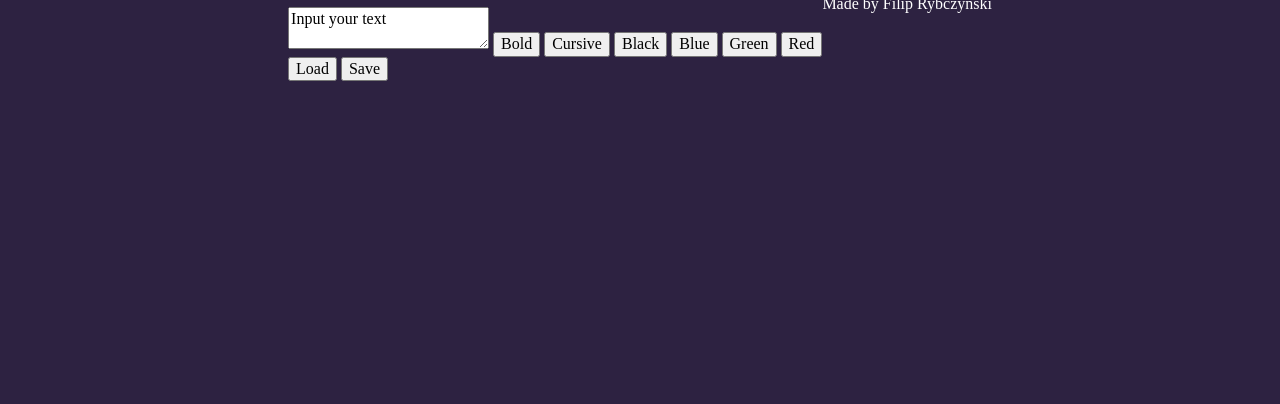
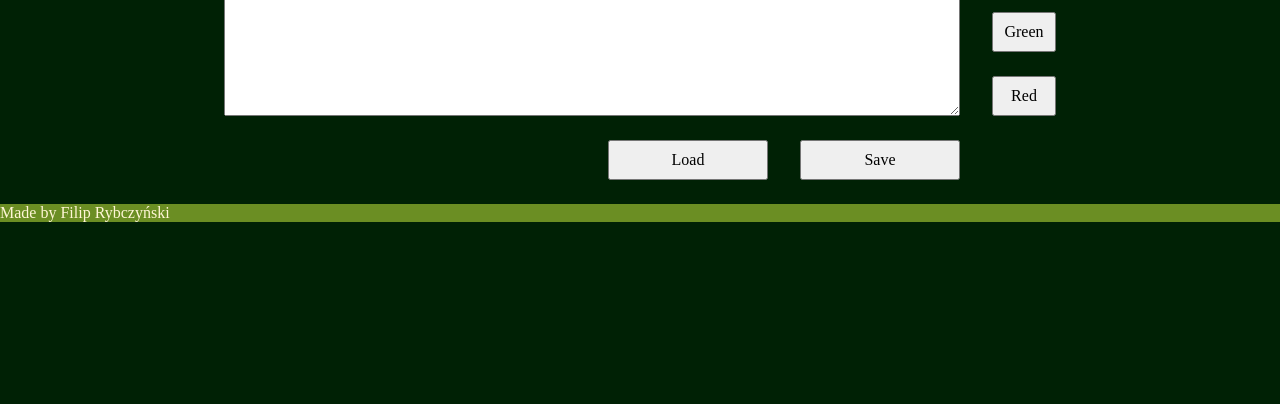
Before and after one commit to filip-rybczynski/text-editor, a website built with webpack: page src/pages/index.html in a window 1280 px wide. Shown: the part 396-800 px from the top of the page. Built offline with nearby package versions, Linux system fonts and the light colour scheme.

Commit message:
feat: CSS - basic grid structure

```diff
--- a/src/pages/index.html
+++ b/src/pages/index.html
@@ -7,27 +7,26 @@
   </head>
 
   <body>
-
-    <main>
-      <header>
+    <main class="editor">
+      <header class="editor__main-header">
         <h1>SIMPLE EDITOR</h1>
       </header>
 
-        <textarea>Input your text</textarea>
-        <button>Bold</button>
-        <button>Cursive</button>
-        <button>Black</button>
-        <button>Blue</button>
-        <button>Green</button>
-        <button>Red</button>
+        <textarea class="editor__textarea">Input your text</textarea>
+        <button class="editor__button editor__button--bold">Bold</button>
+        <button class="editor__button editor__button--cursive">Cursive</button>
+        <button class="editor__button editor__button--black">Black</button>
+        <button class="editor__button editor__button--blue">Blue</button>
+        <button class="editor__button editor__button--green">Green</button>
+        <button class="editor__button editor__button--red">Red</button>
 
-        <div>
-          <button>Load</button>
-          <button>Save</button>
-        </div>
+
+          <button class="editor__button editor__button--load">Load</button>
+          <button class="editor__button editor__button--save">Save</button>
+
 
     </main>
 
-    <footer>Made by Filip Rybczyński</footer>
+    <footer class="footer">Made by Filip Rybczyński</footer>
   </body>
 </html>
--- a/src/scss/main.scss
+++ b/src/scss/main.scss
@@ -4,10 +4,63 @@
 @import "modules/hello.scss";
 
 body {
-  background: $wtf;
-  color: #fff;
-  display: flex;
-  align-items: center;
-  justify-content: center;
+  background: #002105;
+  color: #fff6d6;
   min-height: 100vh;
 }
+
+.editor {
+  display: grid;
+  // grid-template-columns: [left-margin] 1fr [title] 352px [load-button] 160px [save-button] 160px [style-buttons] 160px [right-margin] 1fr;
+  // grid-template-rows: [top-margin] 1fr [title] 96px [editor] 360px [buttons] 40px [bottom-margin] 1fr;
+  grid-template-columns: 1fr repeat(9, 64px) 1fr;
+  grid-template-rows: 1fr repeat(9, 40px) 1fr;
+  column-gap: 32px;
+  row-gap: 24px;
+
+  &__main-header {
+    // grid-area: title / title;
+    grid-column: 2 / 6;
+    grid-row: 2 / 4;
+  }
+
+  &__textarea {
+    //   grid-area: editor / title / editor / save-button;
+    grid-area: 4 / 2 / 10 / 10;
+  }
+
+  &__button {
+    &--bold {
+      grid-area: 4 / 10;
+    }
+    &--cursive {
+      grid-area: 5 / 10;
+    }
+    &--black {
+      grid-area: 6 / 10;
+    }
+    &--blue {
+      grid-area: 7 / 10;
+    }
+    &--green {
+      grid-area: 8 / 10;
+    }
+    &--red {
+      grid-area: 9 / 10;
+    }
+    &--load {
+      grid-column: 6 / 8;
+      grid-row: 10;
+    }
+
+    &--save {
+      grid-column: 8 / 10;
+      grid-row: 10;
+    }
+  }
+}
+
+.footer {
+  background: olivedrab;
+
+}
--- a/webpack.common.js
+++ b/webpack.common.js
@@ -82,11 +82,5 @@ module.exports = {
       chunks: ["index"],
       filename: "index.html",
     }),
-    new HtmlWebpackPlugin({
-      template: "./src/pages/another.html",
-      inject: true,
-      chunks: ["index", "another"],
-      filename: "another.html",
-    }),
   ],
 };
```
Also changed, not shown: src/pages/another.html (deleted, +0 -12 lines), 1 other file.
